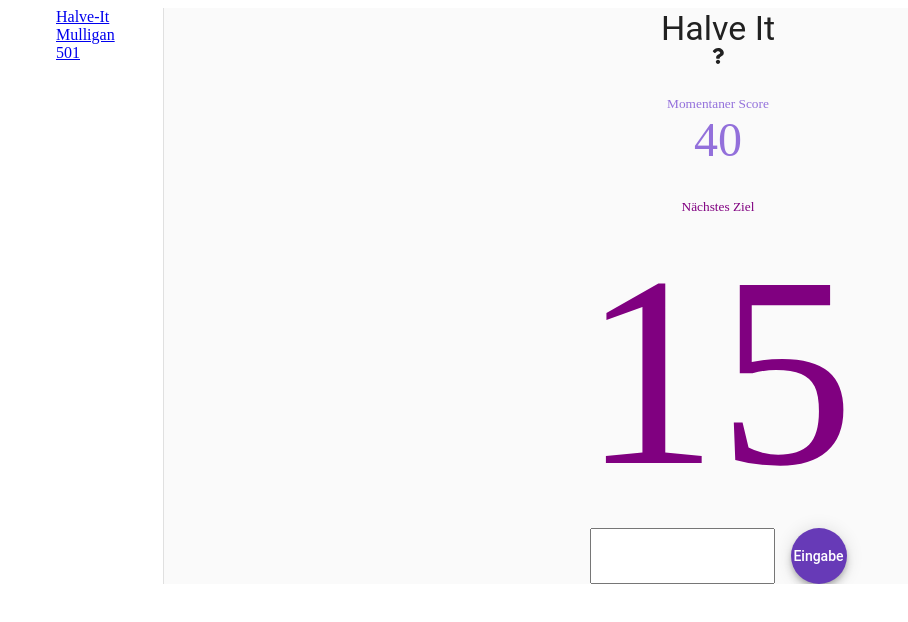
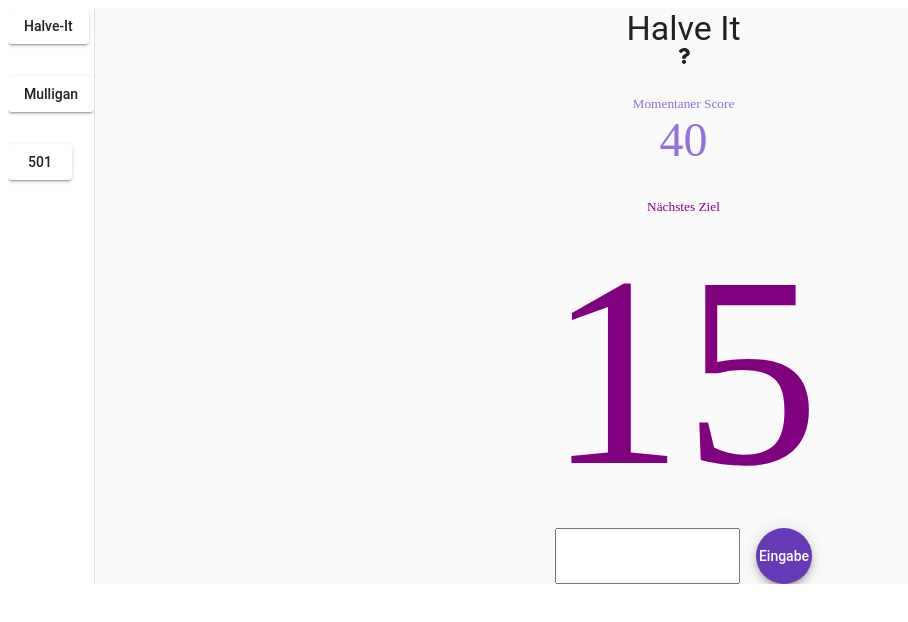
Before and after one commit to rehne93/web-dart-games, an Angular app: page /halveit in a window 1280 px wide. Shown: the top 622 px of the page, without its empty margins (0-908 px from the left). Built offline with nearby package versions, Linux system fonts and the light colour scheme.

Commit message:
Navigation links eingebaut, noch nicht togglebar

```diff
--- a/src/app/app.module.ts
+++ b/src/app/app.module.ts
@@ -8,7 +8,7 @@ import {MatSidenavModule} from '@angular/material/sidenav';
 import {MulliganModule} from './mulligan/mulligan.module';
 import { NavigationComponent } from './navigation/navigation.component';
 import { X01Module } from './x01/x01.module';
-
+import {MatButtonModule} from '@angular/material/button';
 @NgModule({
   declarations: [
     AppComponent,
@@ -21,7 +21,9 @@ import { X01Module } from './x01/x01.module';
     MatSidenavModule,
     MulliganModule,
     X01Module,
-    BrowserAnimationsModule
+    BrowserAnimationsModule,
+    MatButtonModule,
+
   ],
   providers: [],
   bootstrap: [AppComponent]
--- a/src/app/navigation/navigation.component.css
+++ b/src/app/navigation/navigation.component.css
@@ -1,3 +1,3 @@
 .margin {
-  margin: 3rem;
+  margin-bottom: 2rem;
 }
--- a/src/app/navigation/navigation.component.html
+++ b/src/app/navigation/navigation.component.html
@@ -1,3 +1,3 @@
-<a class="margin" mat-table-link routerLink="/halveit">Halve-It</a><br>
-<a class="margin" mat-table-link routerLink="/mulligan">Mulligan</a><br>
-<a  class="margin" mat-table-link routerLink="/x01">501</a><br>
+<button class="margin" color="'primary'" mat-raised-button routerLink="/halveit">Halve-It</button><br>
+<button class="margin" color="'primary'" mat-raised-button routerLink="/mulligan">Mulligan</button><br>
+<button class="margin" color="'primary'"  mat-raised-button routerLink="/x01">501</button><br>
```
